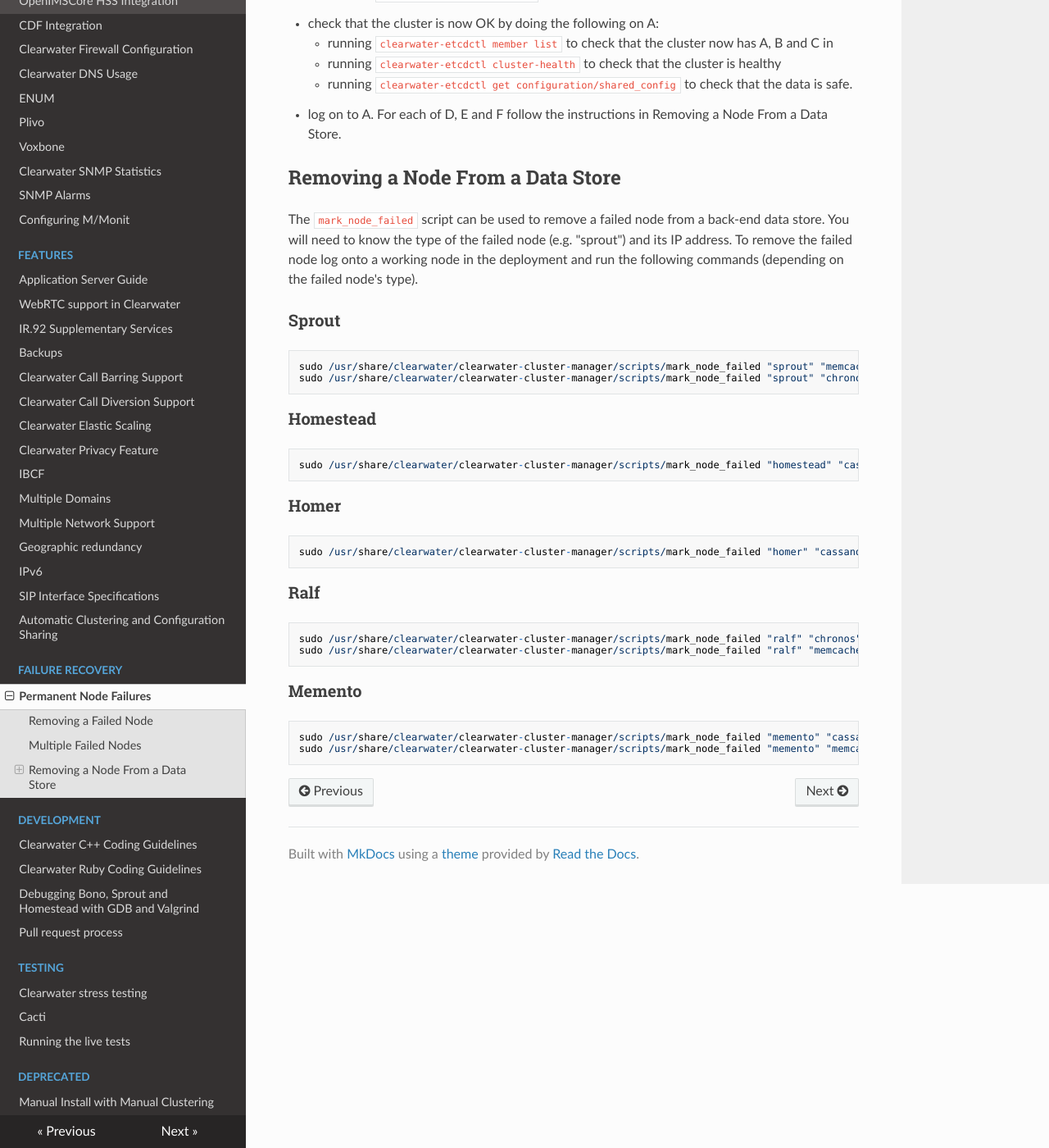
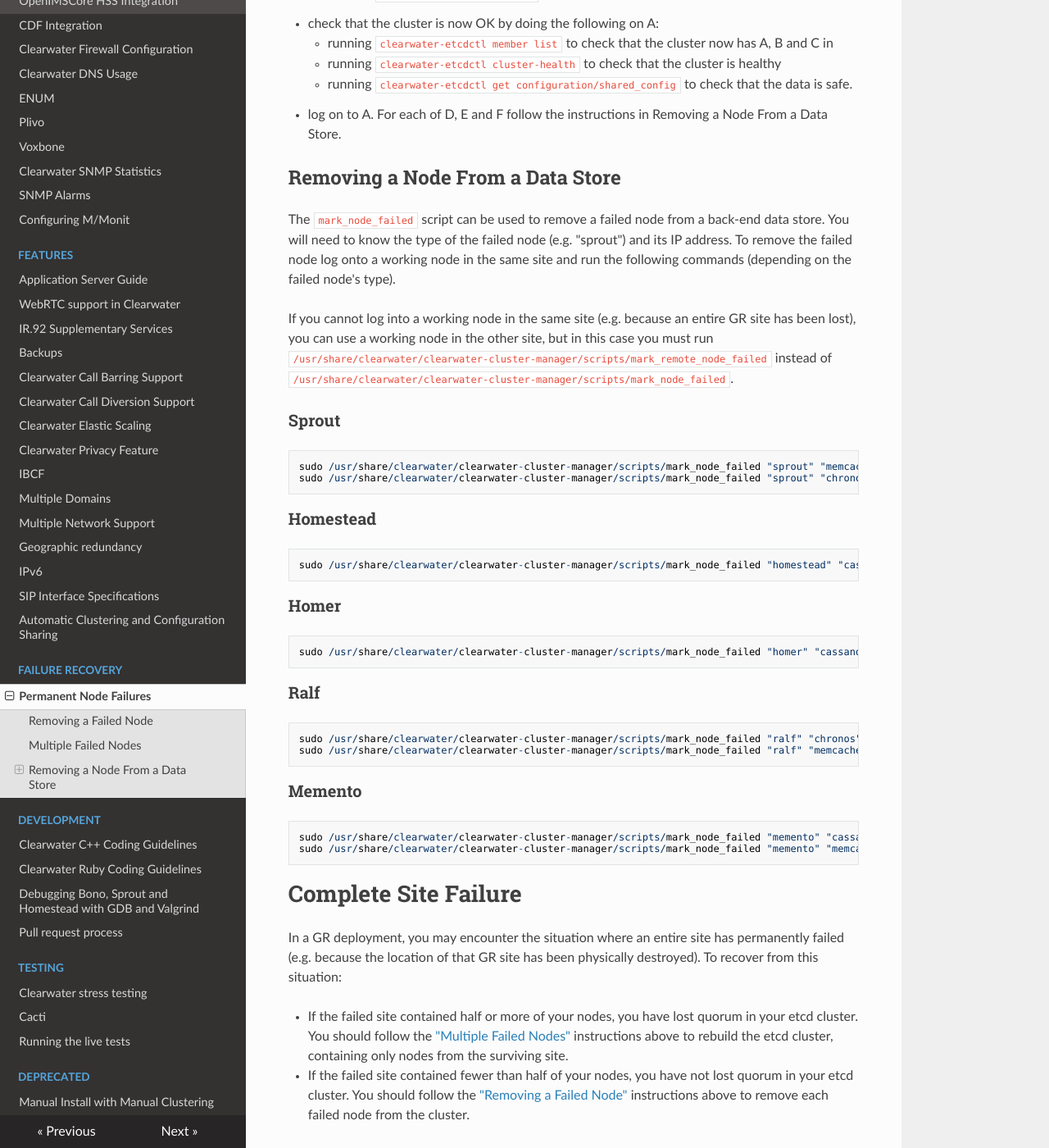
Before and after one commit to Metaswitch/clearwater-readthedocs, an MkDocs documentation site: the page built from docs/Handling_Failed_Nodes.md, in a window 1280 px wide and 1400 px high, scrolled down 1738 px. Shown: the whole window at 82% size. Built offline with MkDocs 1.6.1, drawn with Linux system fonts in a browser that asks for light colours; nearby versions of some CDN libraries; old or Windows-style settings are respelled for this version of MkDocs; some of the changed text lies outside the part shown.

Commit message:
Document failure of a GR site

```diff
--- a/docs/Handling_Failed_Nodes.md
+++ b/docs/Handling_Failed_Nodes.md
@@ -48,7 +48,14 @@ To recover from this state:
 
 ## Removing a Node From a Data Store
 
-The `mark_node_failed` script can be used to remove a failed node from a back-end data store. You will need to know the type of the failed node (e.g. "sprout") and its IP address. To remove the failed node log onto a working node in the deployment and run the following commands (depending on the failed node's type).
+The `mark_node_failed` script can be used to remove a failed node from a back-end data store. You will need to know the type of the failed node (e.g. "sprout") and its IP address. To remove the failed node log onto a working node in the same site and run the following commands (depending on the failed node's type).
+
+If you cannot log into a working node in the same site (e.g. because an entire
+GR site has been lost), you can use a working node in the other site, but in
+this case you must run
+`/usr/share/clearwater/clearwater-cluster-manager/scripts/mark_remote_node_failed`
+instead of
+`/usr/share/clearwater/clearwater-cluster-manager/scripts/mark_node_failed`.
 
 ### Sprout
 
@@ -72,3 +79,28 @@ The `mark_node_failed` script can be used to remove a failed node from a back-en
 
     sudo /usr/share/clearwater/clearwater-cluster-manager/scripts/mark_node_failed "memento" "cassandra" <failed node IP>
     sudo /usr/share/clearwater/clearwater-cluster-manager/scripts/mark_node_failed "memento" "memcached" <failed node IP>
+
+# Complete Site Failure
+
+In a GR deployment, you may encounter the situation where an entire site has
+permanently failed (e.g. because the location of that GR site has been
+physically destroyed). To recover from this situation:
+
+* If the failed site contained half or more of your nodes, you have lost
+  quorum in your etcd cluster. You should follow the ["Multiple Failed
+  Nodes"](Handling_Failed_Nodes.md#multiple-failed-nodes) instructions above to
+  rebuild the etcd cluster, containing only nodes from the surviving site.
+* If the failed site contained fewer than half of your nodes, you have not lost
+  quorum in your etcd cluster. You should follow the ["Removing a Failed
+  Node"](Handling_Failed_Nodes.md#removing-a-failed-node) instructions above to
+  remove each failed node from the cluster.
+
+After following the above instructions, you will have removed the nodes in the
+failed site from etcd, but not from the Sprout/Chronos/Memcached datastore
+clusters. To do this, follow the ["Removing a Node From a Data
+Store"](Handling_Failed_Nodes.md#removing-a-node-from-a-data-store)
+instructions above for each failed node, using the `mark_remote_node_failed`
+script instead of the `mark_node_failed` script.
+
+You should now have a working single-site cluster, which can continue to run as
+a single site, or be safely paired with a new remote site.
```
